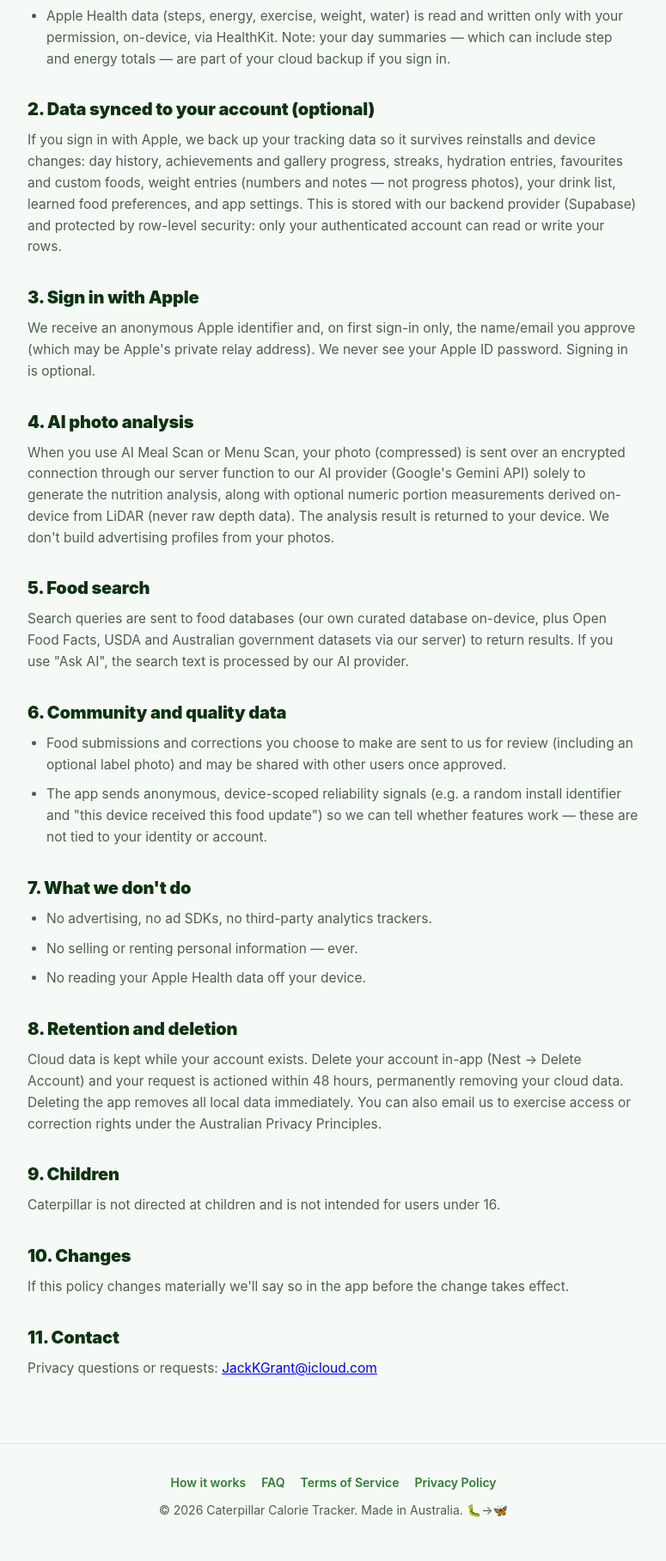
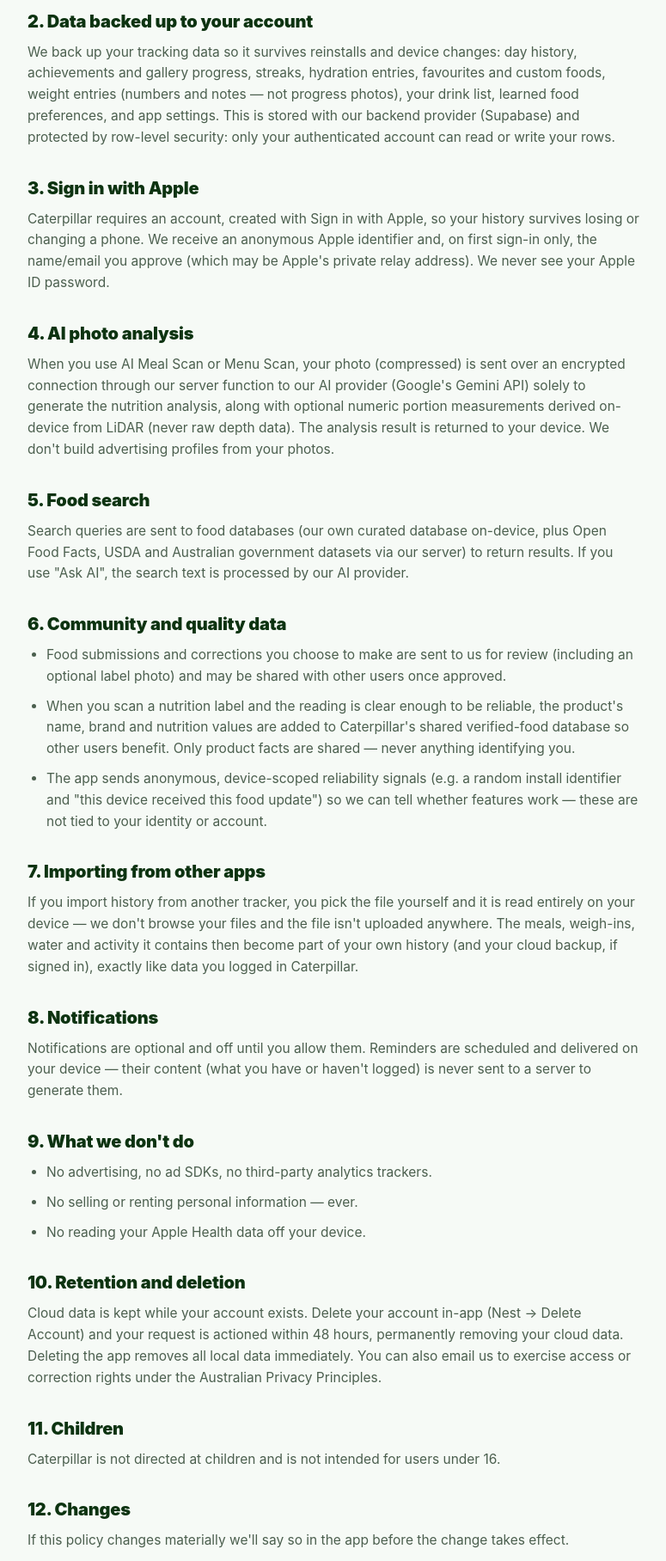
Before and after one commit to JGXIII/Caterpillar-Landing-Site, a plain HTML site: page privacy.html in a window 1280 px wide. Shown: the part 602-2418 px from the top of the page at 86% size, without its empty margins (252-1027 px from the left). Drawn offline with Linux system fonts and the light colour scheme.

Commit message:
Add files via upload

```diff
--- a/privacy.html
+++ b/privacy.html
@@ -4,7 +4,7 @@
 <meta charset="utf-8">
 <meta name="viewport" content="width=device-width, initial-scale=1">
 <title>Caterpillar — Privacy Policy</title>
-<meta name="robots" content="noindex">
+<meta name="description" content="Privacy Policy for Caterpillar Calorie Tracker — what we collect, what stays on your device, and how to delete it.">
 <link rel="stylesheet" href="style.css">
 </head>
 <body>
@@ -18,10 +18,7 @@
 
 <section class="legal">
   <h1>Privacy Policy</h1>
-  <p class="updated">Draft — last updated 15 July 2026</p>
-
-  <div class="notice">⚠️ Draft template, not yet in force. Review against the
-  shipped feature set and set a real effective date before publishing.</div>
+  <p class="updated">Effective 20 July 2026</p>
 
   <p>Short version: no ads, no selling data, no tracking you around the
   internet. We collect the minimum needed to make the app work, most of it
@@ -39,8 +36,8 @@
     your cloud backup if you sign in.</li>
   </ul>
 
-  <h2>2. Data synced to your account (optional)</h2>
-  <p>If you sign in with Apple, we back up your tracking data so it survives
+  <h2>2. Data backed up to your account</h2>
+  <p>We back up your tracking data so it survives
   reinstalls and device changes: day history, achievements and gallery
   progress, streaks, hydration entries, favourites and custom foods, weight
   entries (numbers and notes — not progress photos), your drink list, learned
@@ -49,9 +46,10 @@
   authenticated account can read or write your rows.</p>
 
   <h2>3. Sign in with Apple</h2>
-  <p>We receive an anonymous Apple identifier and, on first sign-in only, the
-  name/email you approve (which may be Apple's private relay address). We
-  never see your Apple ID password. Signing in is optional.</p>
+  <p>Caterpillar requires an account, created with Sign in with Apple, so your
+  history survives losing or changing a phone. We receive an anonymous Apple
+  identifier and, on first sign-in only, the name/email you approve (which may
+  be Apple's private relay address). We never see your Apple ID password.</p>
 
   <h2>4. AI photo analysis</h2>
   <p>When you use AI Meal Scan or Menu Scan, your photo (compressed) is sent
@@ -72,35 +70,51 @@
     <li>Food submissions and corrections you choose to make are sent to us
     for review (including an optional label photo) and may be shared with
     other users once approved.</li>
+    <li>When you scan a nutrition label and the reading is clear enough to
+    be reliable, the product's name, brand and nutrition values are added to
+    Caterpillar's shared verified-food database so other users benefit. Only
+    product facts are shared — never anything identifying you.</li>
     <li>The app sends anonymous, device-scoped reliability signals (e.g. a
     random install identifier and "this device received this food update")
     so we can tell whether features work — these are not tied to your
     identity or account.</li>
   </ul>
 
-  <h2>7. What we don't do</h2>
+  <h2>7. Importing from other apps</h2>
+  <p>If you import history from another tracker, you pick the file yourself
+  and it is read entirely on your device — we don't browse your files and the
+  file isn't uploaded anywhere. The meals, weigh-ins, water and activity it
+  contains then become part of your own history (and your cloud backup, if
+  signed in), exactly like data you logged in Caterpillar.</p>
+
+  <h2>8. Notifications</h2>
+  <p>Notifications are optional and off until you allow them. Reminders are
+  scheduled and delivered on your device — their content (what you have or
+  haven't logged) is never sent to a server to generate them.</p>
+
+  <h2>9. What we don't do</h2>
   <ul>
     <li>No advertising, no ad SDKs, no third-party analytics trackers.</li>
     <li>No selling or renting personal information — ever.</li>
     <li>No reading your Apple Health data off your device.</li>
   </ul>
 
-  <h2>8. Retention and deletion</h2>
+  <h2>10. Retention and deletion</h2>
   <p>Cloud data is kept while your account exists. Delete your account in-app
   (Nest → Delete Account) and your request is actioned within 48 hours,
   permanently removing your cloud data. Deleting the app removes all local
   data immediately. You can also email us to exercise access or correction
   rights under the Australian Privacy Principles.</p>
 
-  <h2>9. Children</h2>
+  <h2>11. Children</h2>
   <p>Caterpillar is not directed at children and is not intended for users
   under 16.</p>
 
-  <h2>10. Changes</h2>
+  <h2>12. Changes</h2>
   <p>If this policy changes materially we'll say so in the app before the
   change takes effect.</p>
 
-  <h2>11. Contact</h2>
+  <h2>13. Contact</h2>
   <p>Privacy questions or requests:
   <a href="mailto:JackKGrant@icloud.com">JackKGrant@icloud.com</a></p>
 </section>
```
Also changed, not shown: terms.html (+26 -19 lines).
